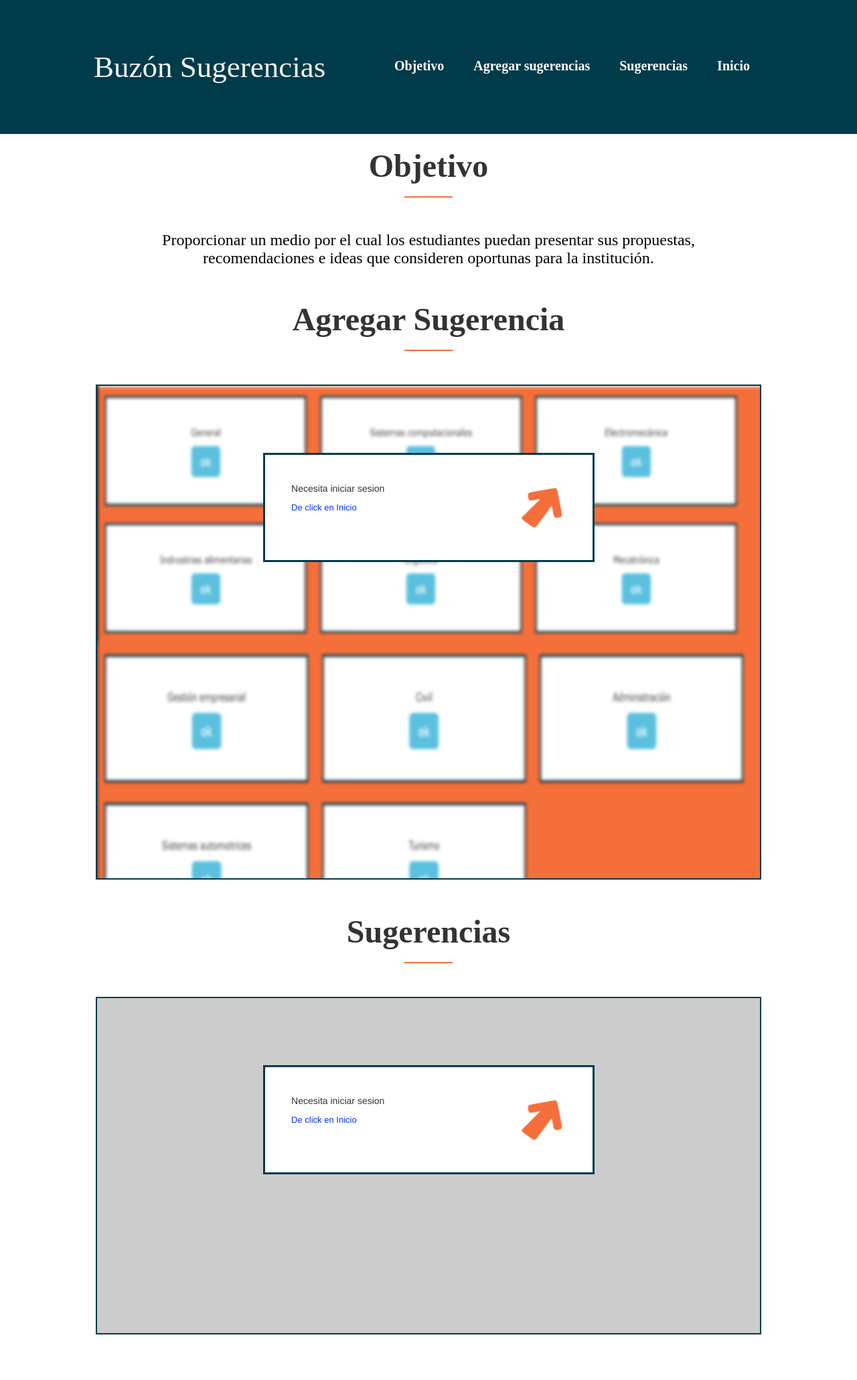
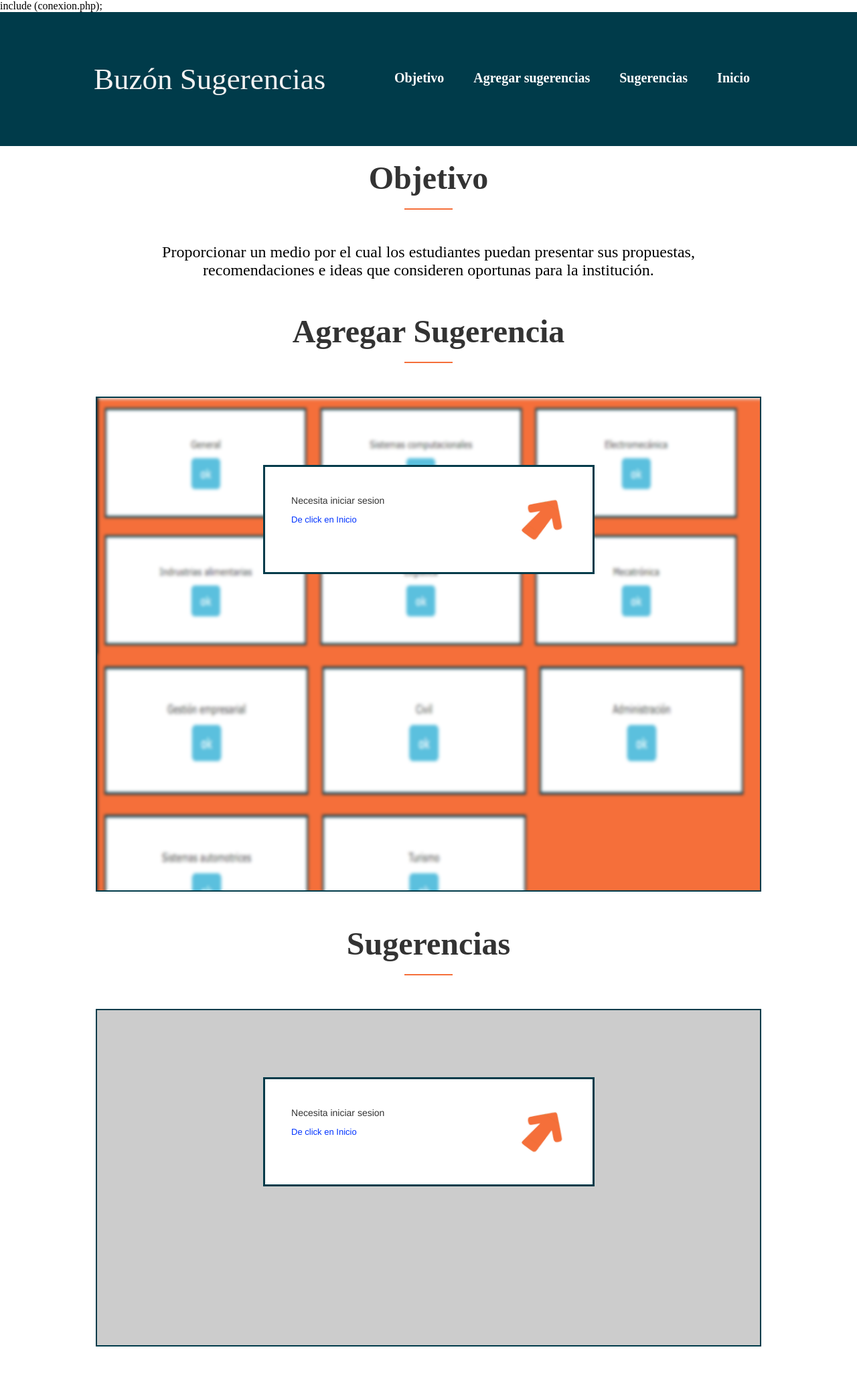
Before and after one commit to edwin-buzon/Buzon_Def, a PHP site: page / in a window 1280 px wide. Shown: the whole page at 67% size. Before the commit the page ends 1992 px from the top, so only its background shows below. Run offline with PHP 8.4, Linux system fonts and the light colour scheme.

Commit message:
Update index.php

```diff
--- a/index.php
+++ b/index.php
@@ -15,7 +15,7 @@
 <script src="http://code.jquery.com/jquery-latest.js"></script>
 <script src="header.js"></script>
 
-
+include (conexion.php);
 
 </head>
 
```
